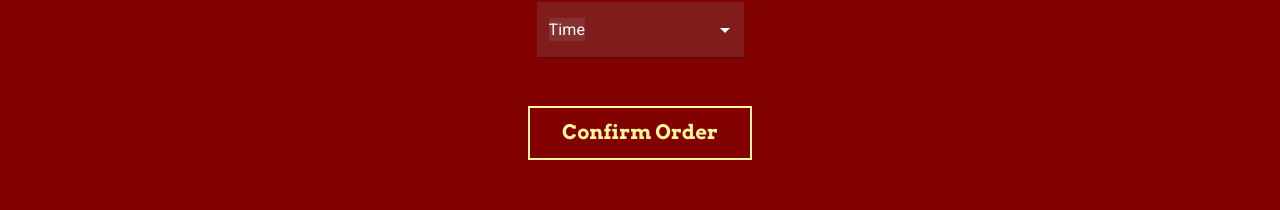
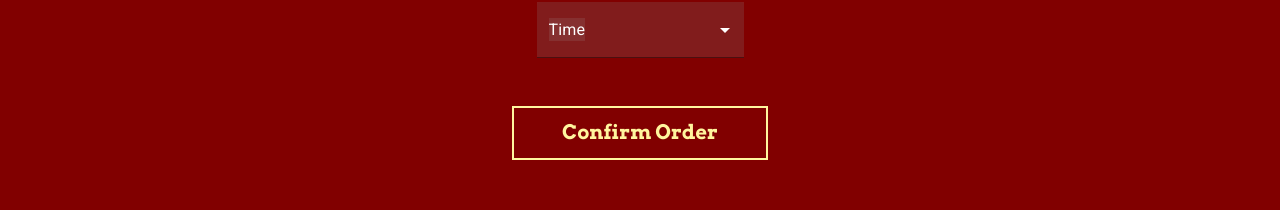
Before and after one commit to Techoplite/Doe-s-Pizza, a Next.js app: page /checkout in a window 1280 px wide. Shown: the part 722-932 px from the top of the page. Built offline with nearby package versions, Linux system fonts and the light colour scheme; a web font is replaced by a local one.

Commit message:
Possibly fix button width discrepancy prod/depl

```diff
--- a/styles/Checkout.module.scss
+++ b/styles/Checkout.module.scss
@@ -17,7 +17,7 @@
 }
 
 .btn {
-    width: 14rem;
+    width: 16rem;
     margin: auto;
     margin-bottom: 2rem;
     max-width: none;
```
